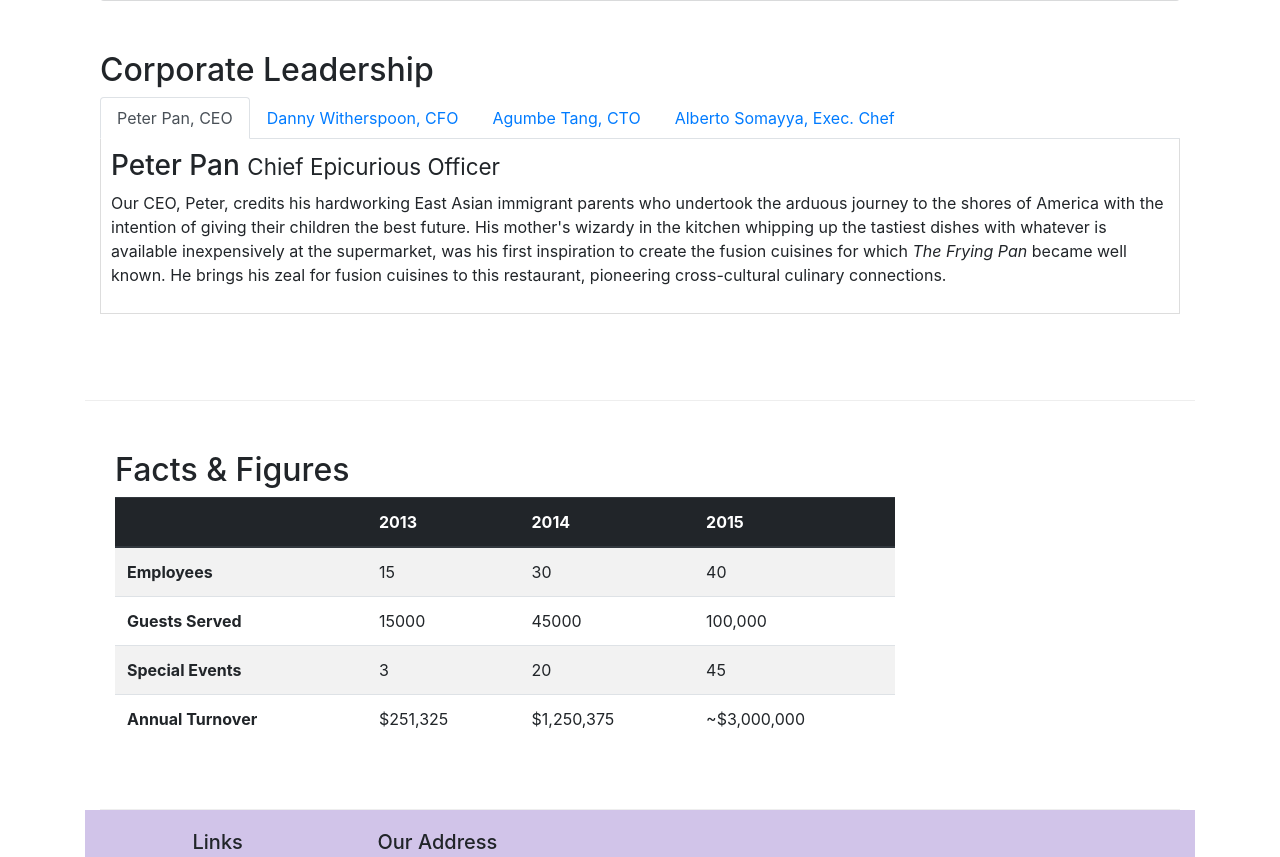
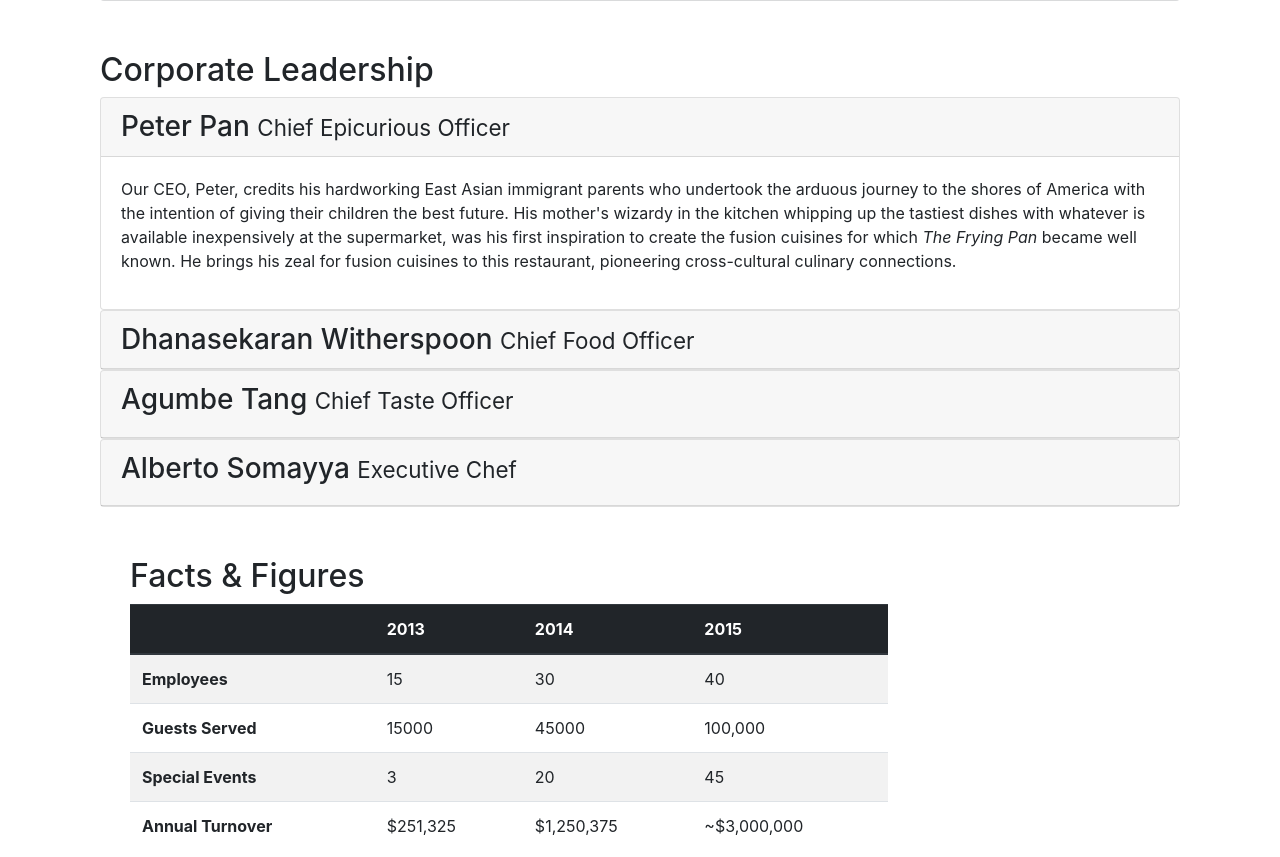
Before and after one commit to ayushisingh130/Bootsrap-project, a website: page aboutus.html in a window 1280 px wide. Shown: the part 1099-1956 px from the top of the page. Drawn offline with nearby package versions, Linux system fonts and the light colour scheme.

Commit message:
Accordion

```diff
--- a/aboutus.html
+++ b/aboutus.html
@@ -102,117 +102,68 @@
             <div class=" col-12">
                 <h2>Corporate Leadership</h2>
 
-                <ul class="nav nav-tabs">
-                    <li class="nav-item">
-                      <a class="nav-link active" href="#peter"
-                        role="tab" data-toggle="tab">Peter Pan, CEO</a>
-                    </li>
-                    <li class="nav-item">
-                      <a class="nav-link" href="#danny" role="tab"
-                        data-toggle="tab">Danny Witherspoon, CFO</a>
-                    </li>
-                    <li class="nav-item">
-                      <a class="nav-link" href="#agumbe"role="tab"
-                        data-toggle="tab">Agumbe Tang, CTO</a>
-                    </li>
-                    <li class="nav-item">
-                      <a class="nav-link" href="#alberto" role="tab"
-                        data-toggle="tab">Alberto Somayya, Exec. Chef</a>
-                    </li>
-                </ul>
-
-
-                <div class="tab-content">
-                    <div role="tabpanel" class="tab-pane fade show active" id="peter">
-                        <h3>Peter Pan <small>Chief Epicurious Officer</small></h3>
+               <div id="accordion">
+                <div class="card">
+                    <div class="card-header" role="tab" id="peterhead">
+                    <h3 class="mb-0">
+                        <a data-toggle="collapse" data-target="#peter">
+                        Peter Pan <small>Chief Epicurious Officer</small>
+                        </a>
+                    </h3>
+                    </div>
+                    <div class="collapse show" id="peter" data-parent="#accordion">
+                        <div class="card-body">
                             <p class="d-none d-sm-block">Our CEO, Peter, credits his hardworking East Asian immigrant parents who undertook the arduous journey to the shores of America with the intention of giving their children the best future. His mother's wizardy in the kitchen whipping up the tastiest dishes with whatever is available inexpensively at the supermarket, was his first inspiration to create the fusion cuisines for which <em>The Frying Pan</em> became well known. He brings his zeal for fusion cuisines to this restaurant, pioneering cross-cultural culinary connections.</p>
-                    </div>
-
-                    <div role="tabpanel" class="tab-pane fade  " id="danny">
-                        <h3>Dhanasekaran Witherspoon <small>Chief Food Officer</small></h3>
-                        <p class="d-none d-sm-block">Our CFO, Danny, as he is affectionately referred to by his colleagues, comes from a long established family tradition in farming and produce. His experiences growing up on a farm in the Australian outback gave him great appreciation for varieties of food sources. As he puts it in his own words, <em>Everything that runs, wins, and everything that stays, pays!</em></p>
-                    </div>
-
-                    <div role="tabpanel" class="tab-pane fade  " id="agumbe">
-                        <h3>Agumbe Tang <small>Chief Taste Officer</small></h3>
-                        <p class="d-none d-sm-block">Blessed with the most discerning gustatory sense, Agumbe, our CTO, personally ensures that every dish that we serve meets his exacting tastes. Our chefs dread the tongue lashing that ensues if their dish does not meet his exacting standards. He lives by his motto, <em>You click only if you survive my lick.</em></p>
-                    </div>
-
-                    <div role="tabpanel" class="tab-pane fade " id="alberto">
-                        <h3>Alberto Somayya <small>Executive Chef</small></h3>
-                        <p class="d-none d-sm-block">Award winning three-star Michelin chef with wide International experience having worked closely with whos-who in the culinary world, he specializes in creating mouthwatering Indo-Italian fusion experiences. He says, <em>Put together the cuisines from the two craziest cultures, and you get a winning hit! Amma Mia!</em></p>
-                    </div>
                         </div>
                     </div>
                 </div>
 
-                <!--<div id="accordion">
-                 <div class="card">
-                     <div class="card-header" role="tab" id="peterhead">
-                        <h3 class="mb-0">
-                            <a data-toggle="collapse" data-target= "#Peter">
-                            Peter Pan <small>Chief Epicurious Officer</small>
-                            </a>
-                        </h3>
-                     </div>
-                    <div role="tabpanel" class="collapse show " id="peter" data-parent="#accordion">
-                       <div class="card-body">
-                        <p class="d-none d-sm-block">Our CEO, Peter, credits his hardworking East Asian immigrant parents who undertook the arduous journey to the shores of America with the intention of giving their children the best future. His mother's wizardy in the kitchen whipping up the tastiest dishes with whatever is available inexpensively at the supermarket, was his first inspiration to create the fusion cuisines for which <em>The Frying Pan</em> became well known. He brings his zeal for fusion cuisines to this restaurant, pioneering cross-cultural culinary connections.</p>
-                       </div>
-
-                    </div>
-                 </div>
-
-
-                 <div id="accordion">
                        <div class="card">
                     <div class="card-header" role="tab" id="dannyhead">
                      <h3 class="mb-0">
-                        <a data-toggle="collapse" data-target= "#danny">
+                        <a class="collapsed" data-toggle="collapse" data-target= "#danny">
                         Dhanasekaran Witherspoon <small>Chief Food Officer</small>
                       </a>
                     </h3>
                     </div>
-                    <div role="tabpanel" class="collapse show " id="danny" data-parent="#accordion">
+                  <div class="collapse " id="danny" data-parent="#accordion">
                      <div class="card-body">
                      <p class="d-none d-sm-block">Our CFO, Danny, as he is affectionately referred to by his colleagues, comes from a long established family tradition in farming and produce. His experiences growing up on a farm in the Australian outback gave him great appreciation for varieties of food sources. As he puts it in his own words, <em>Everything that runs, wins, and everything that stays, pays!</em></p>
                      </div>
                    </div>
                 </div>
 
-        <div id="accordion">
             <div class="card">
              <div class="card-header" role="tab" id="agumbehead">
              <h3 class="mb-0">
-                <a data-toggle="collapse" data-target= "#agumbe">
+                <a class="collapsed" data-toggle="collapse" data-target= "#agumbe">
                  <h3>Agumbe Tang <small>Chief Taste Officer</small>
                 </a>
                 </h3>
                 </div>
-                   <div role="tabpanel" class="collapse show" id="agumbe" data-parent="#accordion">
+                   <div  class="collapse " id="agumbe" data-parent="#accordion">
                     <div class="card-body">
                     <p class="d-none d-sm-block">Blessed with the most discerning gustatory sense, Agumbe, our CTO, personally ensures that every dish that we serve meets his exacting tastes. Our chefs dread the tongue lashing that ensues if their dish does not meet his exacting standards. He lives by his motto, <em>You click only if you survive my lick.</em></p>
                     </div>
                 </div>
             </div>
 
-            <div id="accordion">
+
+
                 <div class="card">
             <div class="card-header" role="tab" id="albertohead">
                  <h3 class="mb-0">
-                    <a data-toggle="collapse" data-target= "#alberto">
+                    <a class="collapsed" data-toggle="collapse" data-target= "#alberto">
                         <h3>Alberto Somayya <small>Executive Chef</small>
                         </a>
                     </h3>
                     </div>
-                    <div role="tabpanel" class="collapse show" id="alberto" data-parent="#accordion">
+                    <div class="collapse" id="alberto" data-parent="#accordion">
                         <div class="card-body">
-
                      <p class="d-none d-sm-block">Award winning three-star Michelin chef with wide International experience having worked closely with whos-who in the culinary world, he specializes in creating mouthwatering Indo-Italian fusion experiences. He says, <em>Put together the cuisines from the two craziest cultures, and you get a winning hit! Amma Mia!</em></p>
                    </div>
                 </div>
-            </div>-->
-
+            </div>
 
      <div class="container">
     <div class="row row-content">
```
Lines whose indentation alone changed are shown as unchanged.
